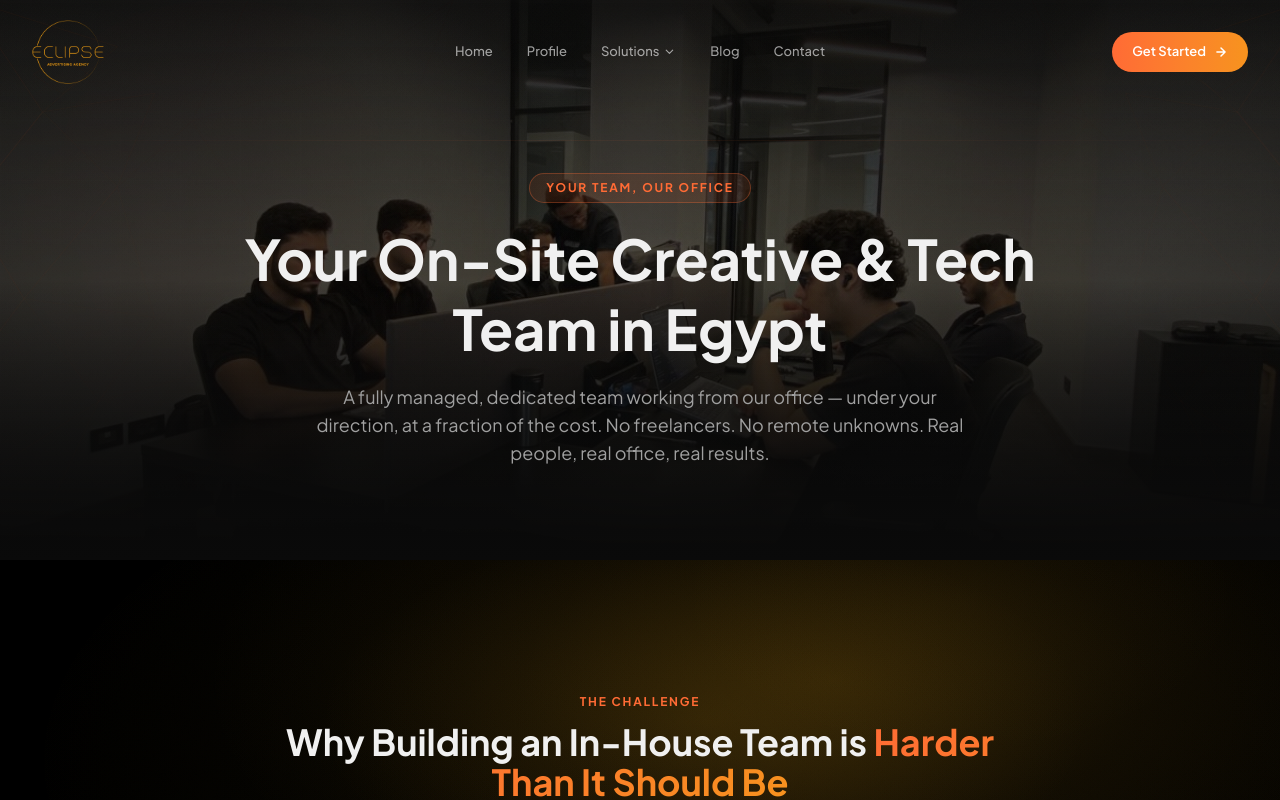
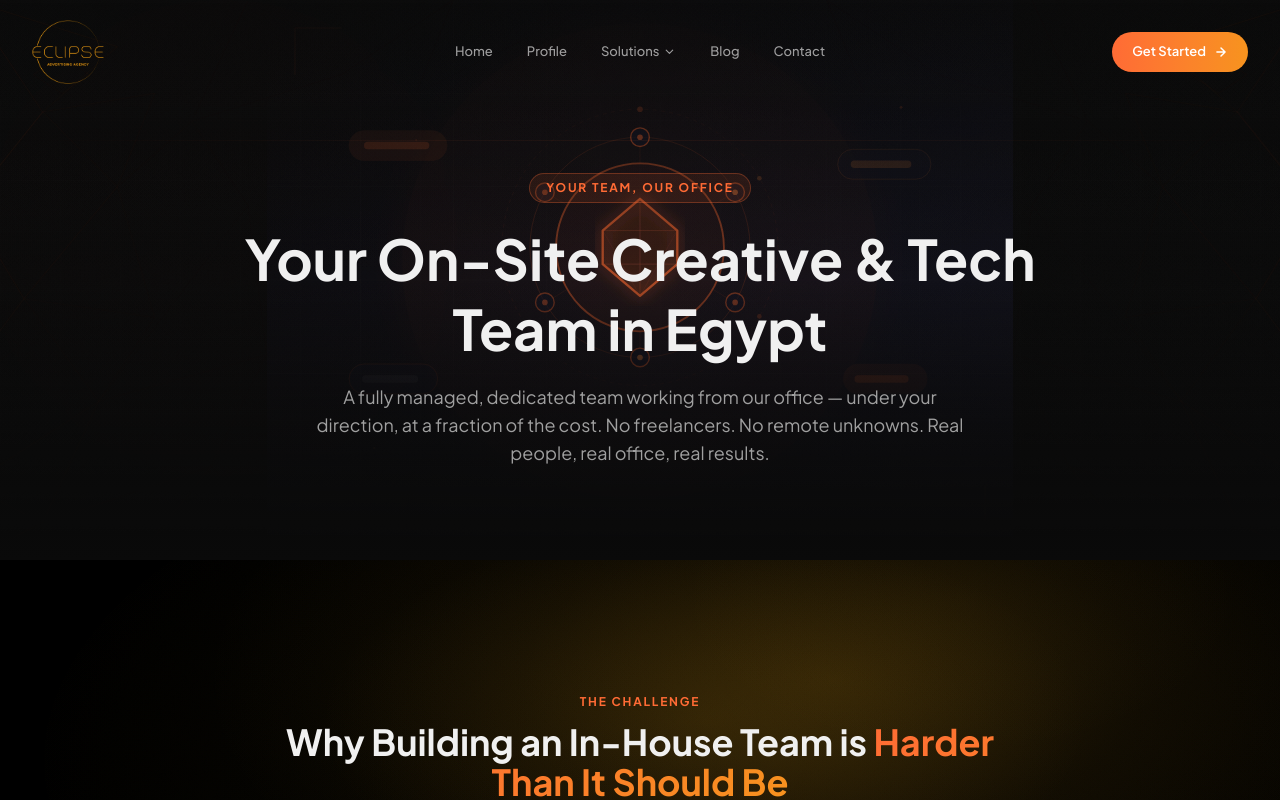
Before and after one commit to eclipseagency/eclipseadagency, a Next.js app: page /team in a window 1280 px wide. Shown: the top 800 px of the page. Built offline with nearby package versions, Linux system fonts and the light colour scheme.

Commit message:
Use solutions hero illustration for team page header
Co-Authored-By: Claude Opus 4.6 <noreply@anthropic.com>

```diff
--- a/src/app/(with-chrome)/team/page.tsx
+++ b/src/app/(with-chrome)/team/page.tsx
@@ -187,7 +187,7 @@ export default function TeamPage() {
         badge="Your Team, Our Office"
         title="Your On-Site Creative & Tech Team in Egypt"
         subtitle="A fully managed, dedicated team working from our office — under your direction, at a fraction of the cost. No freelancers. No remote unknowns. Real people, real office, real results."
-        image="/images/team-office/WhatsApp Image 2026-03-08 at 2.20.25 AM (1).jpeg"
+        illustration="/images/hero-pages/solutions-hero.svg"
       />
 
       {/* ── The Challenge ── */}
```
